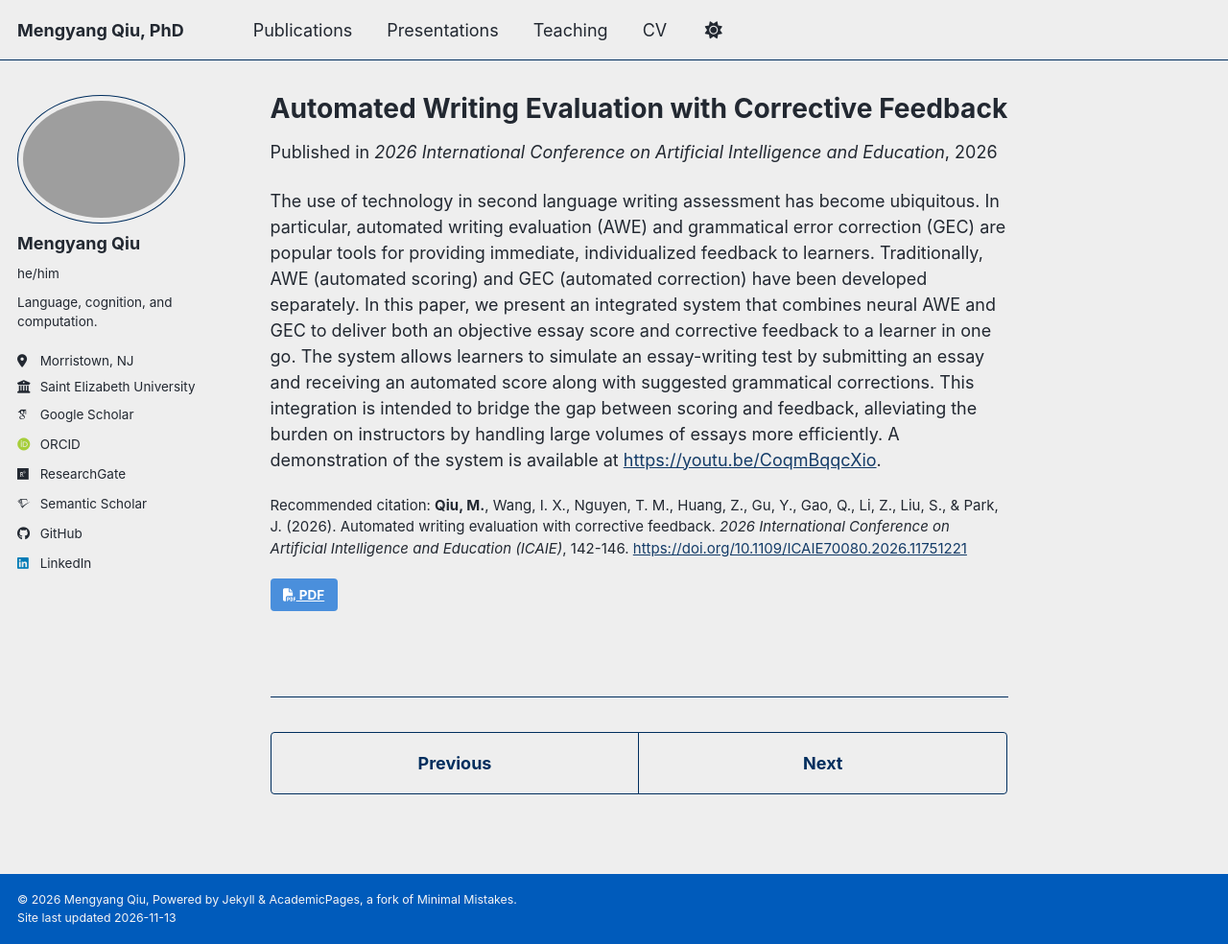
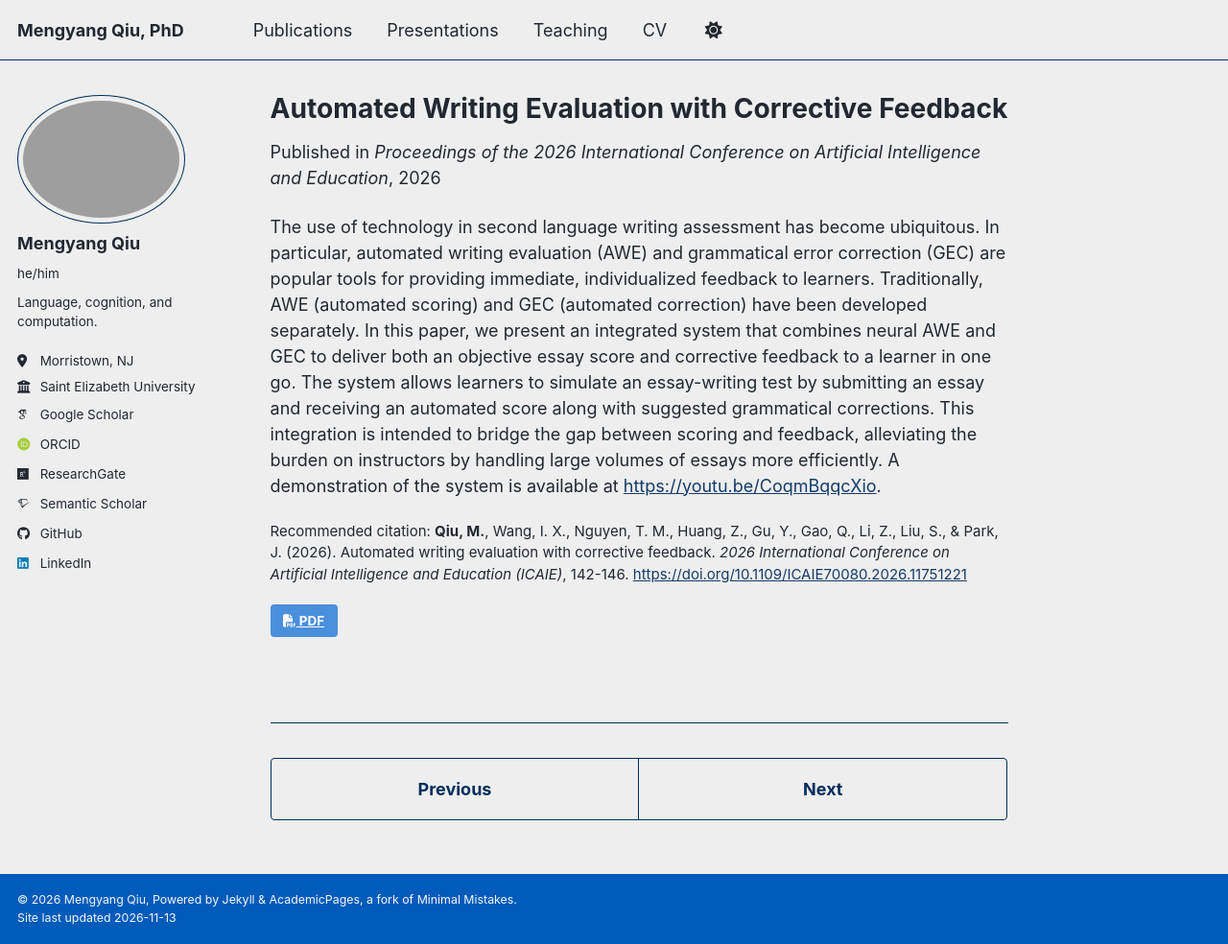
Before and after one commit to mengyangq/mengyangq.github.io, a Jekyll site: the page built from _publications/qiu-etal-2026-automated.md, in a window 1280 px wide and 984 px high. Shown: the whole window at 96% size. Built offline with Jekyll 4.4.1, drawn with Linux system fonts in a browser that asks for light colours; some web fonts are replaced; a script bundle is joined from its source files by our own code; library files that are not in the unit come from our copies.

Commit message:
Update qiu-etal-2026-automated.md

```diff
--- a/_publications/qiu-etal-2026-automated.md
+++ b/_publications/qiu-etal-2026-automated.md
@@ -5,7 +5,7 @@ category: nlp
 permalink: /publication/qiu-etal-2026-automated
 excerpt: 'In this paper, we present an integrated system that combines neural AWE and GEC to deliver both an objective essay score and corrective feedback to a learner in one go.'
 date: 2026-05-15
-venue: '2026 International Conference on Artificial Intelligence and Education'
+venue: 'Proceedings of the 2026 International Conference on Artificial Intelligence and Education'
 paperurl: 'https://mengyang.dev/files/qiu-etal-2026-automated.pdf'
 citation: '<strong>Qiu, M.</strong>, Wang, I. X., Nguyen, T. M., Huang, Z., Gu, Y., Gao, Q., Li, Z., Liu, S., & Park, J. (2026). Automated writing evaluation with corrective feedback. <em>2026 International Conference on Artificial Intelligence and Education (ICAIE)</em>, 142-146. <a href="https://doi.org/10.1109/ICAIE70080.2026.11751221">https://doi.org/10.1109/ICAIE70080.2026.11751221</a>'
 ---
```
